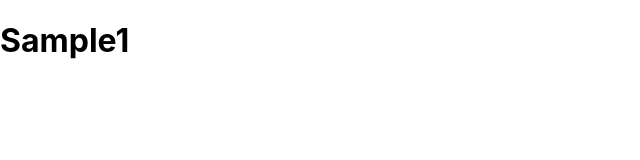
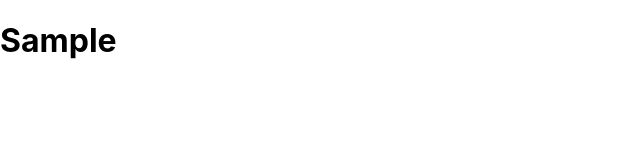
Before and after one commit to Misha434/chat_chotto_apl, a React (Create React App) app: page /sample1 in a window 1280 px wide. Shown: the top 160 px of the page, without its empty margins (0-640 px from the left). Built offline with nearby package versions, Linux system fonts and the light colour scheme.

Commit message:
trial commit

```diff
--- a/src/App.css
+++ b/src/App.css
@@ -1,7 +1,8 @@
-/* .App {
+.App {
   text-align: center;
 }
 
+/*
 .App-logo {
   height: 40vmin;
   pointer-events: none;
--- a/src/components/Sample1.tsx
+++ b/src/components/Sample1.tsx
@@ -1,7 +1,7 @@
 import React from "react";
 
 const Sample1: React.FC = () => {
-  return <h1>Sample1</h1>;
+  return <h1>Sample</h1>;
 };
 
 export default Sample1;
```
